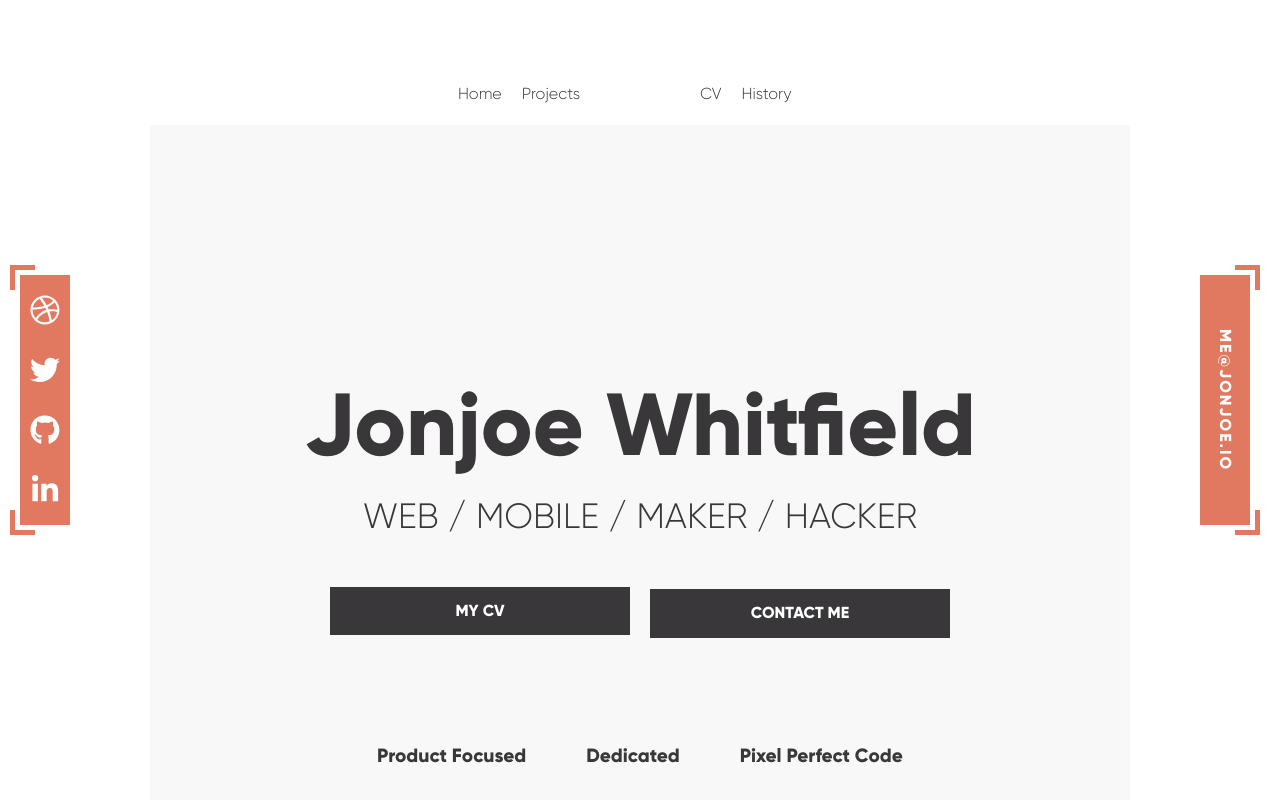
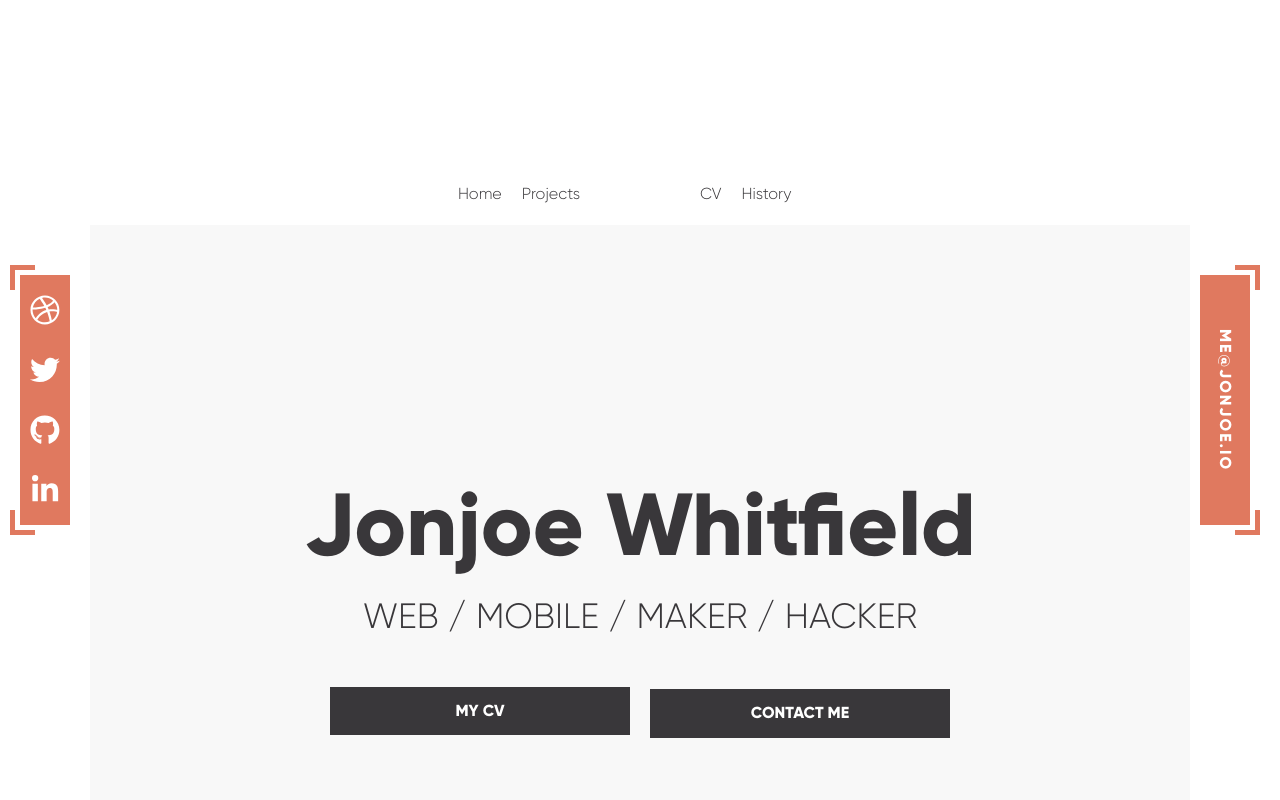
Before and after one commit to Jonjoe/website, a React (Create React App) app: page / in a window 1280 px wide. Shown: the top 800 px of the page. Built offline with nearby package versions, Linux system fonts and the light colour scheme; no server answers; what @fortawesome/pro-duotone-svg-icons, @fortawesome/pro-light-svg-icons, @fortawesome/pro-solid-svg-icons would draw is missing.

Commit message:
page component padding variant

```diff
--- a/src/components/templates/Page/Page.component.tsx
+++ b/src/components/templates/Page/Page.component.tsx
@@ -6,17 +6,18 @@ import { Asides, Topbar, Footer, MobileNavigation } from "components";
 interface PageProps {
   children: JSX.Element[] | JSX.Element;
   accent: string;
+  padded?: boolean;
 }
 
 const Page: React.FC<PageProps> = props => {
-  const { children, accent } = props;
+  const { children, accent, padded } = props;
 
   return (
     <Styled.OuterContainer>
       <Topbar />
       <Asides accent={accent} />
       <MobileNavigation />
-      <Styled.InnerContainer>{children}</Styled.InnerContainer>
+      <Styled.InnerContainer padded={padded}>{children}</Styled.InnerContainer>
       <Footer />
     </Styled.OuterContainer>
   );
--- a/src/components/templates/Page/Page.styles.tsx
+++ b/src/components/templates/Page/Page.styles.tsx
@@ -5,7 +5,7 @@ import { theme, constants } from "config";
 export const OuterContainer = styled.div`
   min-height: 100vh;
   width: 100%;
-  padding: 50px 150px 0 150px;
+  padding: 150px 50px;
   position: relative;
   z-index: 800;
   display: flex;
@@ -27,17 +27,28 @@ export const OuterContainer = styled.div`
   }
 `;
 
-export const InnerContainer = styled.div`
+interface StyledInnerContainer {
+  padded?: boolean;
+}
+
+export const InnerContainer = styled.div<StyledInnerContainer>`
   display: flex;
   flex-direction: column;
   align-items: center;
   background: ${theme.pallet.LIGHT_GREY};
-  padding: 100px;
+  padding: 0px 100px;
   width: 100%;
   max-width: 1100px;
   box-sizing: border-box;
   position: relative;
   margin-bottom: 50px;
+
+  ${(props: StyledInnerContainer) =>
+    props.padded &&
+    `
+      padding-top: 100px;
+      padding-bottom: 100px;
+  `}
 
   @media only screen and (max-width: ${constants.breakpoints.LARGE}) {
     padding: 50px;
--- a/src/pages/Home/Home.page.tsx
+++ b/src/pages/Home/Home.page.tsx
@@ -26,7 +26,7 @@ const HomePage: React.FC = () => {
   const [accent, setAccent] = React.useState<string>(theme.pallet.BLACK);
 
   return (
-    <Page accent={accent}>
+    <Page accent={accent} padded>
       <Section>
         <Waypoint
           onEnter={() => setAccent(theme.pallet.BLACK)}
```
